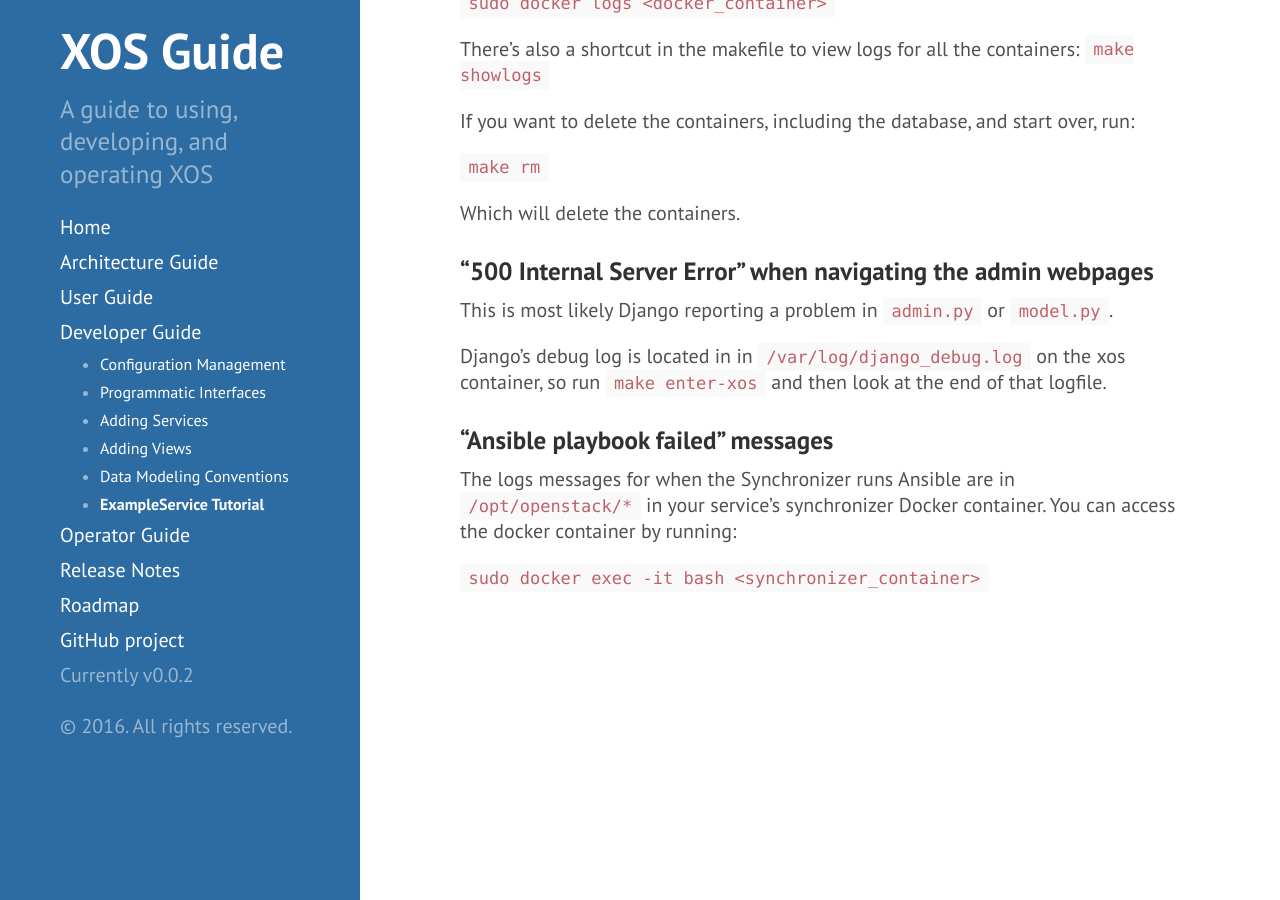
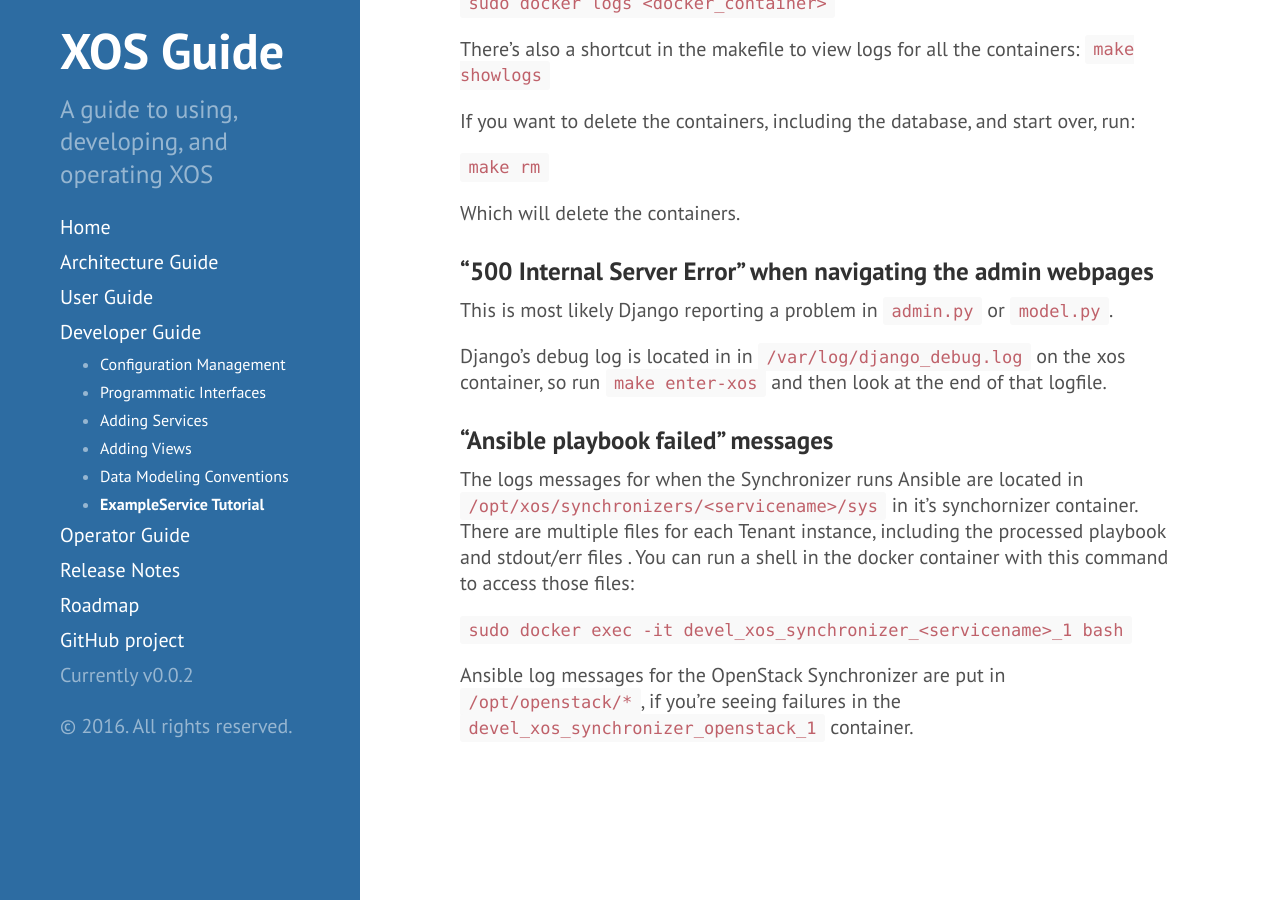
Before and after one commit to open-cloud/open-cloud.github.io.old, a Jekyll site: the page built from devguide_exampleservice.md, in a window 1280 px wide and 900 px high, scrolled down 18797 px. Built offline with Jekyll 4.4.1, drawn with Linux system fonts in a browser that asks for light colours.

Commit message:
Ansible debug path info for both service and openstack synchronizers

```diff
--- a/devguide_exampleservice.md
+++ b/devguide_exampleservice.md
@@ -732,8 +732,14 @@
 
 ### "Ansible playbook failed" messages
 
-The logs messages for when the Synchronizer runs Ansible are in
-`/opt/openstack/*` in your service's synchronizer Docker container.  You can
-access the docker container by running:
+The logs messages for when the Synchronizer runs Ansible are located in
+`/opt/xos/synchronizers/<servicename>/sys` in it's synchornizer container.
+There are multiple files for each Tenant instance, including the processed
+playbook and stdout/err files . You can run a shell in the docker container
+with this command to access those files:
 
-`sudo docker exec -it bash <synchronizer_container>`
+`sudo docker exec -it devel_xos_synchronizer_<servicename>_1 bash`
+
+Ansible log messages for the OpenStack Synchronizer are put in
+`/opt/openstack/*`, if you're seeing failures in the
+`devel_xos_synchronizer_openstack_1` container.
```
